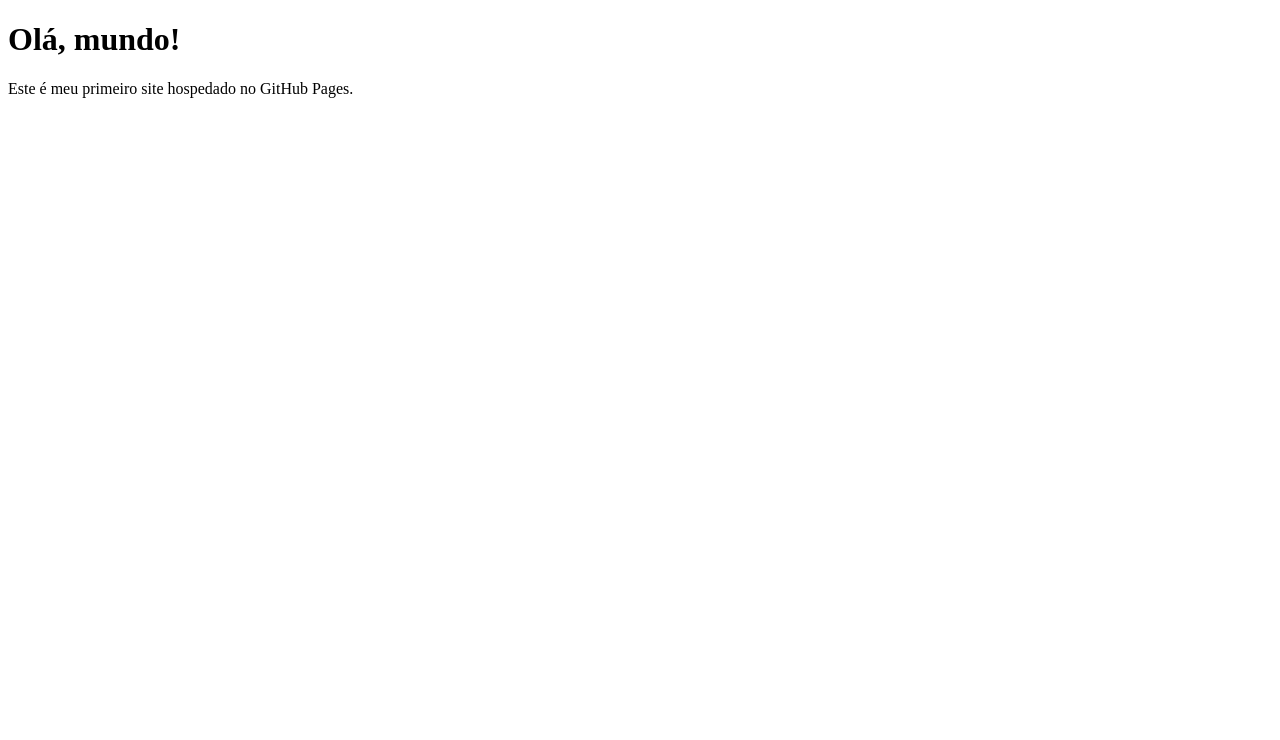
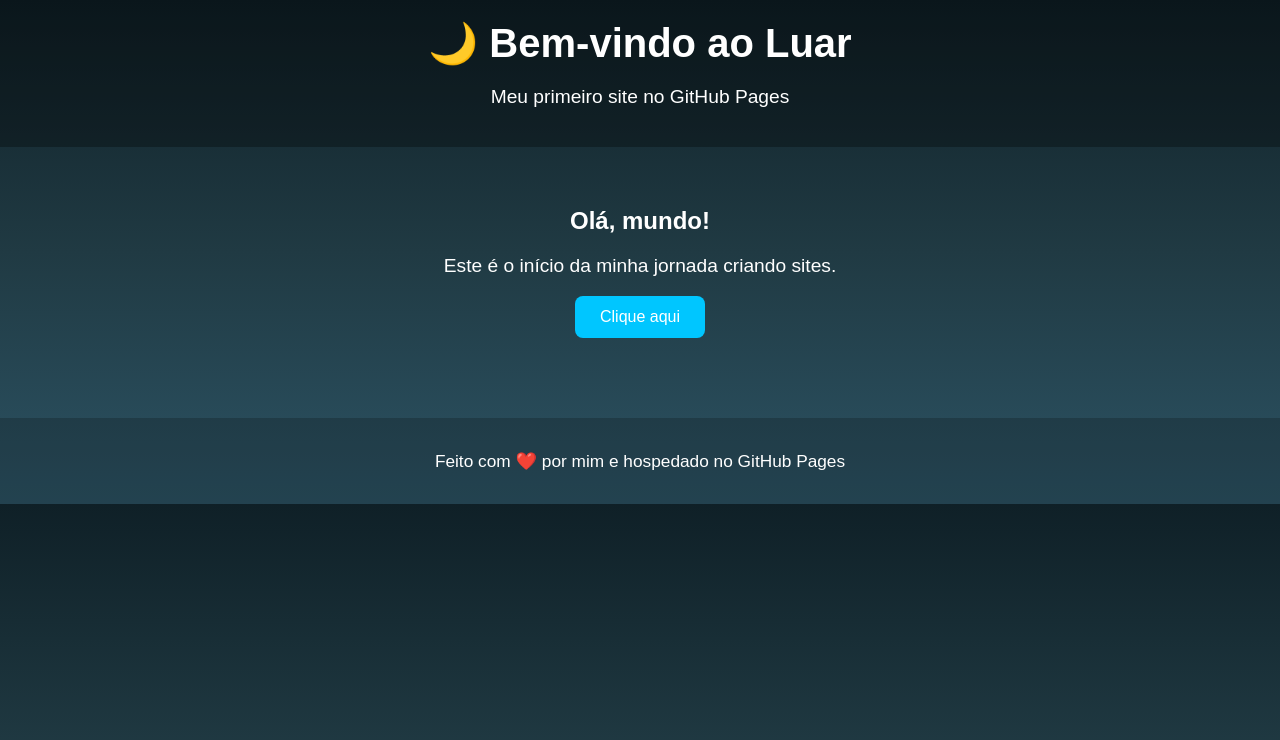
Before and after one commit to luishubp/Luar, a plain HTML site: page index.html in a window 1280 px wide. Drawn offline with Linux system fonts and the light colour scheme.

Commit message:
Update index.html
Signed-off-by: luishubp <luisgabrielsm8@gmail.com>

```diff
--- a/index.html
+++ b/index.html
@@ -2,10 +2,72 @@
 <html lang="pt-BR">
 <head>
   <meta charset="UTF-8">
-  <title>Meu Site no GitHub Pages</title>
+  <meta name="viewport" content="width=device-width, initial-scale=1.0">
+  <title>Bem-vindo ao Luar 🌙</title>
+  <style>
+    body {
+      margin: 0;
+      font-family: Arial, sans-serif;
+      background: linear-gradient(to bottom, #0f2027, #203a43, #2c5364);
+      color: #fff;
+      text-align: center;
+    }
+
+    header {
+      padding: 20px;
+      background: rgba(0, 0, 0, 0.3);
+    }
+
+    header h1 {
+      margin: 0;
+      font-size: 2.5em;
+    }
+
+    p {
+      font-size: 1.2em;
+    }
+
+    .container {
+      padding: 40px 20px;
+    }
+
+    button {
+      background: #00c6ff;
+      border: none;
+      padding: 12px 25px;
+      font-size: 1em;
+      color: #fff;
+      border-radius: 8px;
+      cursor: pointer;
+      transition: 0.3s;
+    }
+
+    button:hover {
+      background: #0072ff;
+    }
+
+    footer {
+      margin-top: 40px;
+      padding: 15px;
+      font-size: 0.9em;
+      background: rgba(0, 0, 0, 0.2);
+    }
+  </style>
 </head>
 <body>
-  <h1>Olá, mundo!</h1>
-  <p>Este é meu primeiro site hospedado no GitHub Pages.</p>
+  <header>
+    <h1>🌙 Bem-vindo ao Luar</h1>
+    <p>Meu primeiro site no GitHub Pages</p>
+  </header>
+
+  <div class="container">
+    <h2>Olá, mundo!</h2>
+    <p>Este é o início da minha jornada criando sites.</p>
+    <button onclick="alert('Obrigado por visitar! 🌟')">Clique aqui</button>
+  </div>
+
+  <footer>
+    <p>Feito com ❤️ por mim e hospedado no GitHub Pages</p>
+  </footer>
 </body>
 </html>
```
